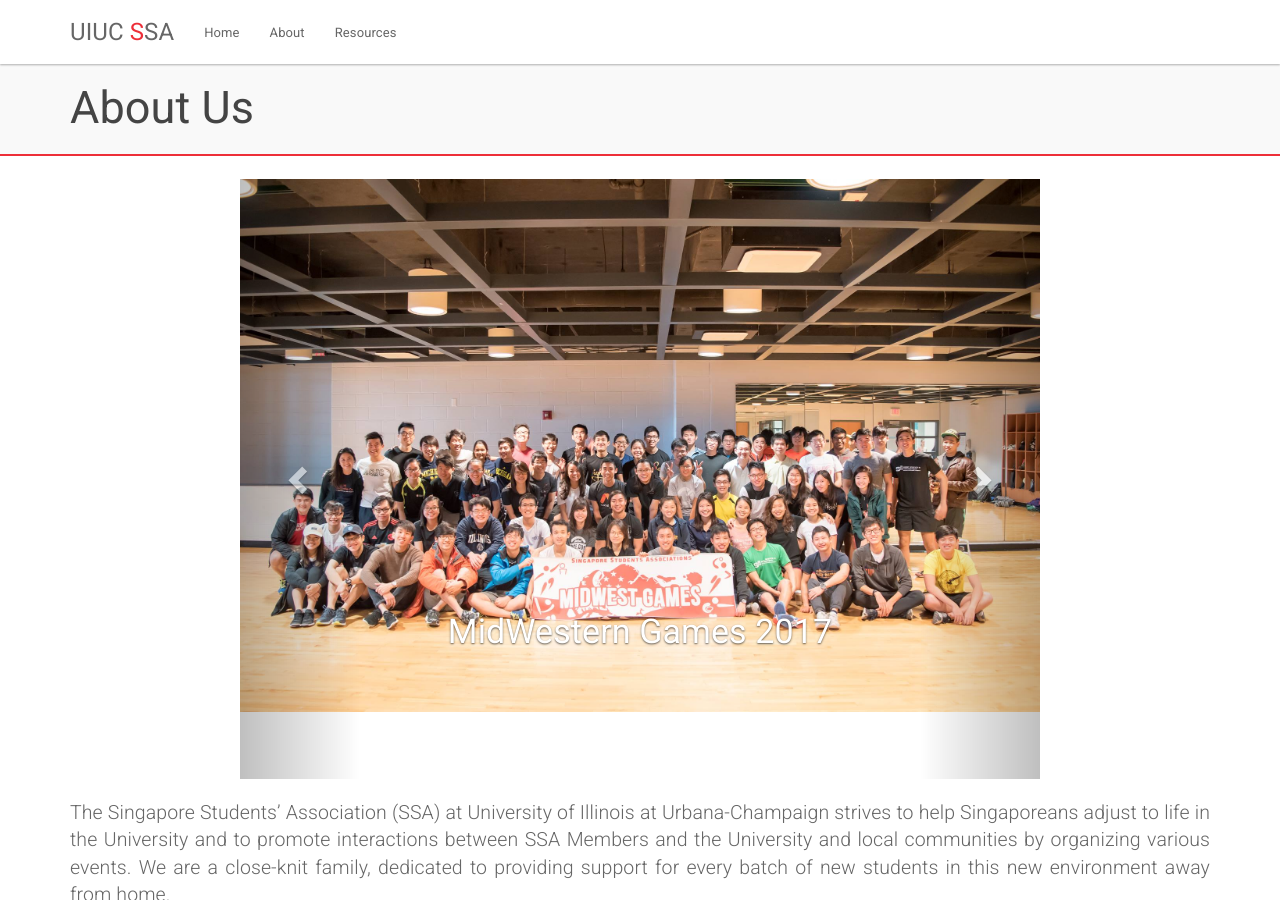
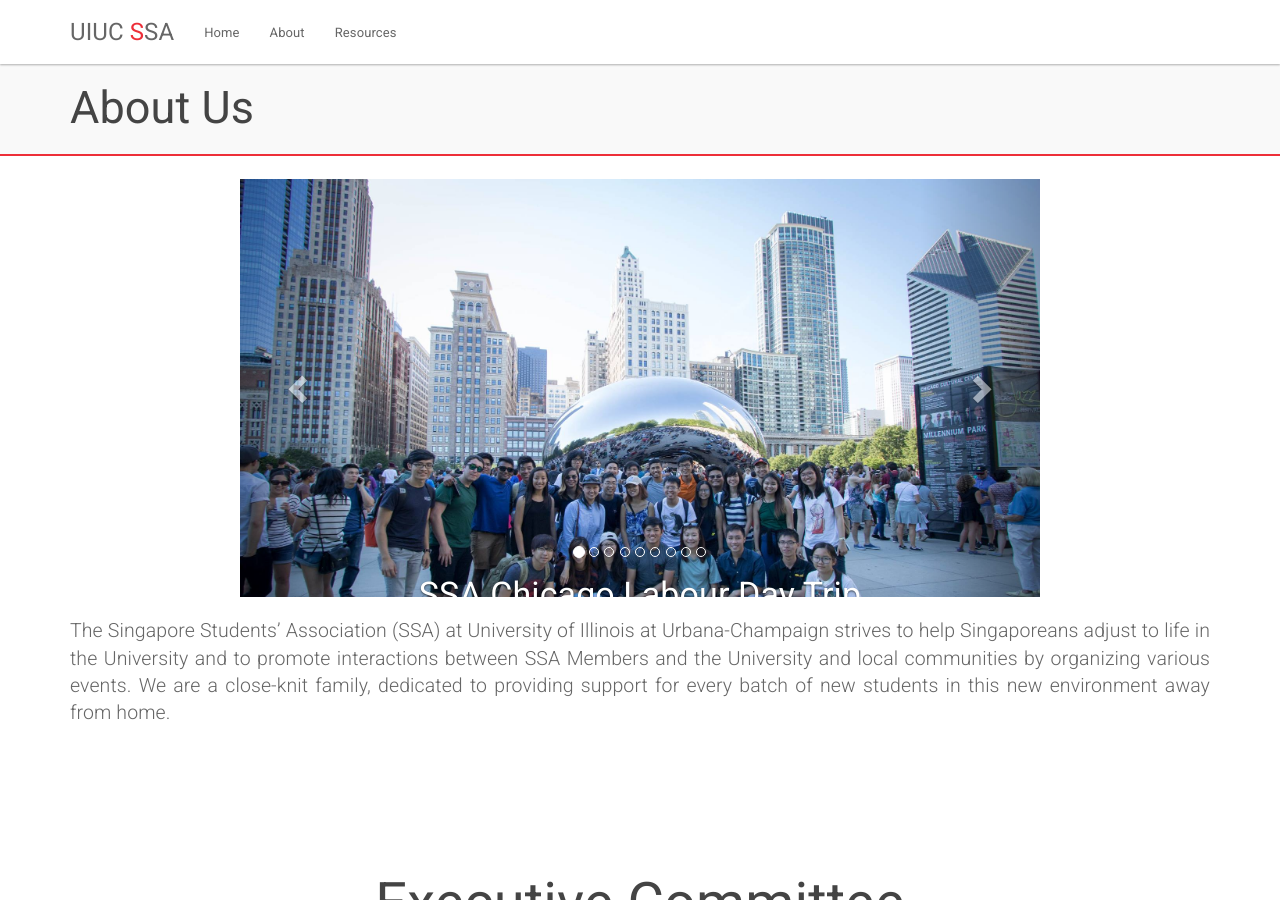
Before and after one commit to uiucssa/uiucssa.github.io, a Jekyll site: the page built from about.html, in a window 1280 px wide and 900 px high. Built offline with Jekyll 4.4.1, drawn with Linux system fonts in a browser that asks for light colours.

Commit message:
Fix bug in carousel

```diff
--- a/about.html
+++ b/about.html
@@ -56,7 +56,7 @@
                     <h3> SSA Thanksgiving Dinner 2016 </h3>
                 </div>
             </div>
-            <div class="item active">
+            <div class="item">
                 <img src="{{ site.url }}/img/cny-2017.jpg" class="img-responsive center-block">
                 <div class="carousel-caption">
                     <h3> Chinese New Year Celebrations 2017 </h3>
@@ -74,7 +74,7 @@
                     <h3> SSA Chicago Labour Day Trip 2018  </h3>
                 </div>
             </div>
-            <div class="item">
+            <div class="item active">
                 <img src="{{ site.url }}/img/chicago-2019.png" class="img-responsive center-block">
                 <div class="carousel-caption">
                     <h3> SSA Fall 2019 Chicago Trip </h3>
```
